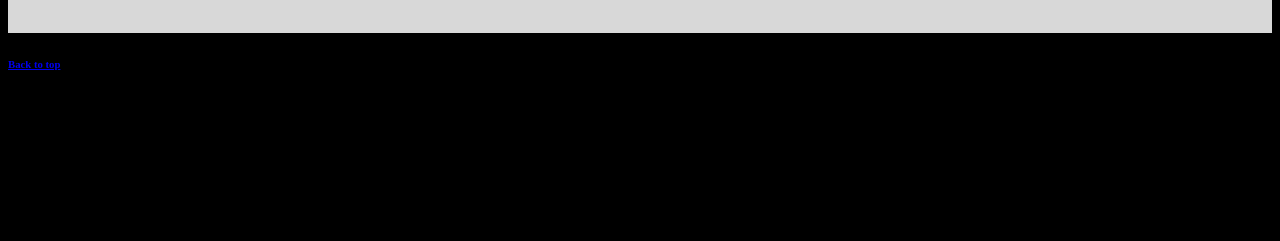
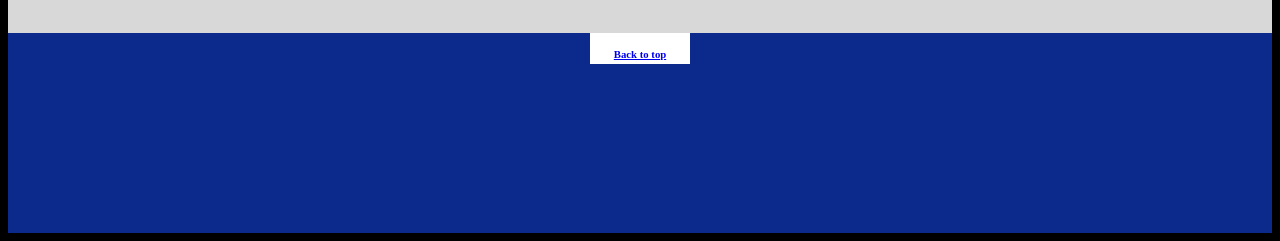
Before and after one commit to TheDavid2575/portfolio, a plain HTML site: page index.html in a window 1280 px wide. Shown: the part 1617-1858 px from the top of the page. Before the commit the page ends 1712 px from the top, so only its background shows below. Drawn offline with Linux system fonts and the light colour scheme; a web font is replaced by a local one.

Commit message:
Added footer/h6/continuous button hover state

```diff
--- a/index.css
+++ b/index.css
@@ -12,6 +12,22 @@ h2 {
   font-size: 70px;
   margin: auto;
   font-family: "Julius Sans One", sans-serif;
+}
+
+h6 {
+  margin: auto;
+  padding: 15px;
+  height: 1px;
+  width: 70px;
+  background-color: white;
+}
+
+footer {
+  background-color: rgb(12, 42, 139);
+  color: white;
+  text-align: center;
+  margin: 0px;
+  height: 200px;
 }
 
 .title-page {
@@ -111,11 +127,13 @@ button {
 }
 
 button:hover {
-  animation: enlarge 30s;
+  animation: enlarge 500ms;
+  animation-fill-mode: forwards;
 }
 
 .image-hover:hover {
-  animation: enlarge 30s;
+  animation: enlarge 500ms;
+  animation-fill-mode: forwards;
 }
 
 @keyframes gradient {
```
